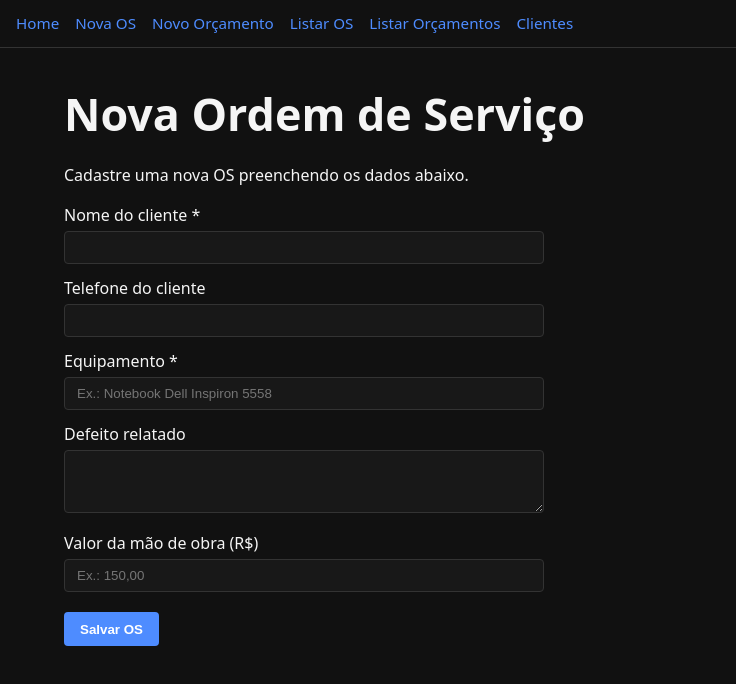
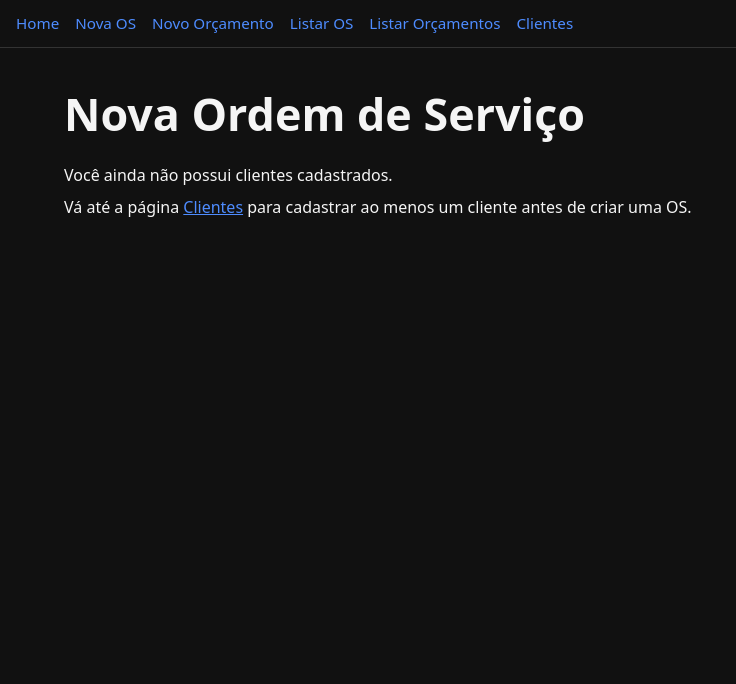
Before and after one commit to ramonnezzz/os-manager, a React app in the folder frontend/: page /nova-os in a window 1280 px wide. Shown: the top 684 px of the page, without its empty margins (0-736 px from the left). Built offline with nearby package versions, Linux system fonts and the light colour scheme; the HTML template or start-up script is replaced by a standard one.

Commit message:
feat(os): vincula criação de OS a clientes cadastrados

```diff
--- a/frontend/src/pages/NovaOSPage.tsx
+++ b/frontend/src/pages/NovaOSPage.tsx
@@ -1,33 +1,48 @@
-// src/pages/NovaOSPage.ts
+import { useState } from "react";
 import type { FormEvent } from "react";
-import { useState } from "react";
-import { useNavigate } from "react-router-dom";
+import { useNavigate, Link } from "react-router-dom";
 import { useOS } from "../context/OSContext";
-import type { Cliente } from "../types/cliente";
+import { useClientes } from "../context/ClienteContext";
 import type { OrdemServico } from "../types/ordemServico";
 
 export function NovaOSPage() {
   const { adicionarOS } = useOS();
+  const { listaClientes } = useClientes();
   const navigate = useNavigate();
 
-  const [nomeCliente, setNomeCliente] = useState("");
-  const [telefoneCliente, setTelefoneCliente] = useState("");
+  const [clienteIdSelecionado, setClienteIdSelecionado] = useState("");
   const [equipamento, setEquipamento] = useState("");
   const [defeitoRelatado, setDefeitoRelatado] = useState("");
   const [valorMaoDeObra, setValorMaoDeObra] = useState("");
   const [erro, setErro] = useState<string | null>(null);
 
+  const semClientes = listaClientes.length === 0;
+
   function handleSubmit(event: FormEvent) {
     event.preventDefault();
     setErro(null);
 
-    if (!nomeCliente.trim()) {
-      setErro("Informe o nome do cliente.");
+    if (semClientes) {
+      setErro("Cadastre ao menos um cliente antes de criar uma OS.");
+      return;
+    }
+
+    if (!clienteIdSelecionado) {
+      setErro("Selecione um cliente.");
       return;
     }
 
     if (!equipamento.trim()) {
       setErro("Informe o equipamento.");
+      return;
+    }
+
+    const cliente = listaClientes.find(
+      (cli) => cli.id === clienteIdSelecionado
+    );
+
+    if (!cliente) {
+      setErro("Cliente selecionado não encontrado.");
       return;
     }
 
@@ -37,21 +52,12 @@ export function NovaOSPage() {
 
     const timestamp = Date.now();
     const ano = new Date().getFullYear();
-
-    const clienteId = `cli-${timestamp}`;
     const osId = `os-${timestamp}`;
-
-    const cliente: Cliente = {
-      id: clienteId,
-      nome: nomeCliente.trim(),
-      tipoPessoa: "PF",
-      telefone: telefoneCliente.trim() || undefined,
-    };
 
     const novaOS: OrdemServico = {
       id: osId,
       numero: `OS-${ano}-${timestamp}`,
-      cliente,
+      cliente, // usa o cliente cadastrado
       dataAbertura: new Date().toISOString(),
       status: "Aberta",
       equipamento: equipamento.trim(),
@@ -66,8 +72,7 @@ export function NovaOSPage() {
     adicionarOS(novaOS);
 
     // limpa o formulário
-    setNomeCliente("");
-    setTelefoneCliente("");
+    setClienteIdSelecionado("");
     setEquipamento("");
     setDefeitoRelatado("");
     setValorMaoDeObra("");
@@ -76,10 +81,28 @@ export function NovaOSPage() {
     navigate("/os");
   }
 
+  if (semClientes) {
+    return (
+      <div>
+        <h1>Nova Ordem de Serviço</h1>
+        <p style={{ marginTop: "1rem" }}>
+          Você ainda não possui clientes cadastrados.
+        </p>
+        <p style={{ marginTop: "0.5rem" }}>
+          Vá até a página{" "}
+          <Link to="/clientes" style={{ color: "#4e8cff" }}>
+            Clientes
+          </Link>{" "}
+          para cadastrar ao menos um cliente antes de criar uma OS.
+        </p>
+      </div>
+    );
+  }
+
   return (
     <div>
       <h1>Nova Ordem de Serviço</h1>
-      <p>Cadastre uma nova OS preenchendo os dados abaixo.</p>
+      <p>Selecione um cliente cadastrado e preencha os dados da OS.</p>
 
       <form
         onSubmit={handleSubmit}
@@ -105,14 +128,14 @@ export function NovaOSPage() {
           </div>
         )}
 
+        {/* Seleção de cliente */}
         <div>
           <label style={{ display: "block", marginBottom: "0.25rem" }}>
-            Nome do cliente *
+            Cliente *
           </label>
-          <input
-            type="text"
-            value={nomeCliente}
-            onChange={(e) => setNomeCliente(e.target.value)}
+          <select
+            value={clienteIdSelecionado}
+            onChange={(e) => setClienteIdSelecionado(e.target.value)}
             required
             style={{
               width: "100%",
@@ -122,28 +145,17 @@ export function NovaOSPage() {
               backgroundColor: "#181818",
               color: "#f5f5f5",
             }}
-          />
+          >
+            <option value="">Selecione um cliente</option>
+            {listaClientes.map((cli) => (
+              <option key={cli.id} value={cli.id}>
+                {cli.nome} {cli.cidade ? `- ${cli.cidade}` : ""}
+              </option>
+            ))}
+          </select>
         </div>
 
-        <div>
-          <label style={{ display: "block", marginBottom: "0.25rem" }}>
-            Telefone do cliente
-          </label>
-          <input
-            type="tel"
-            value={telefoneCliente}
-            onChange={(e) => setTelefoneCliente(e.target.value)}
-            style={{
-              width: "100%",
-              padding: "0.5rem 0.75rem",
-              borderRadius: "4px",
-              border: "1px solid #333",
-              backgroundColor: "#181818",
-              color: "#f5f5f5",
-            }}
-          />
-        </div>
-
+        {/* Equipamento */}
         <div>
           <label style={{ display: "block", marginBottom: "0.25rem" }}>
             Equipamento *
@@ -165,6 +177,7 @@ export function NovaOSPage() {
           />
         </div>
 
+        {/* Defeito relatado */}
         <div>
           <label style={{ display: "block", marginBottom: "0.25rem" }}>
             Defeito relatado
@@ -185,6 +198,7 @@ export function NovaOSPage() {
           />
         </div>
 
+        {/* Valor da mão de obra */}
         <div>
           <label style={{ display: "block", marginBottom: "0.25rem" }}>
             Valor da mão de obra (R$)
```
